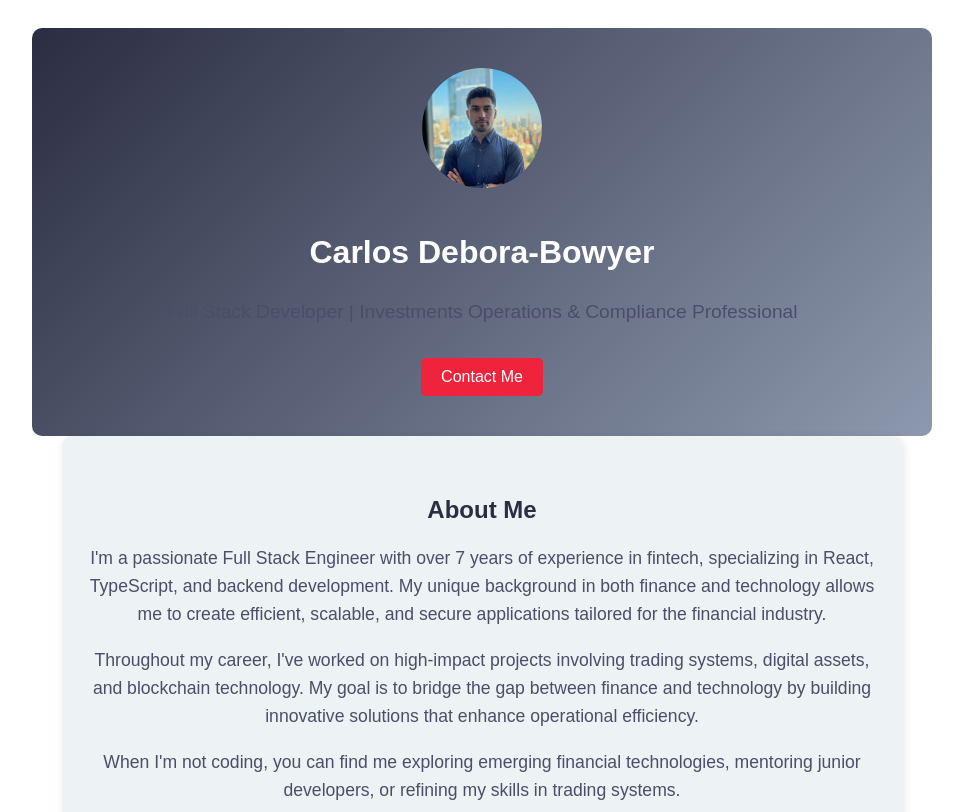
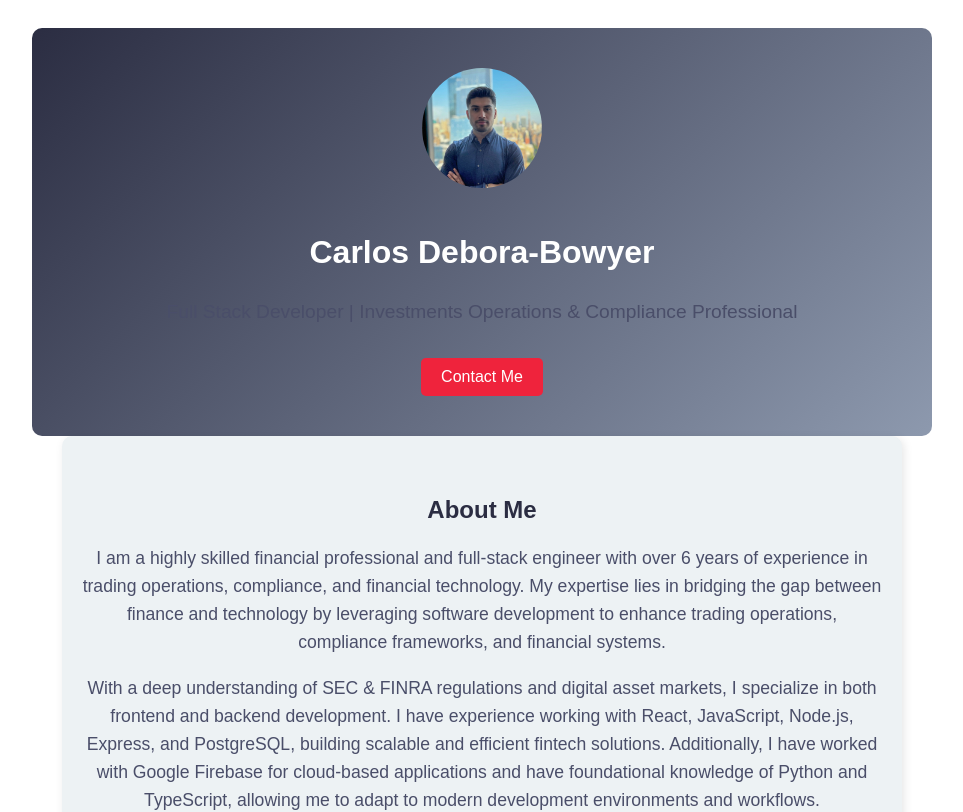
Before and after one commit to Carlosbnyc/my-portfolio, a React (Vite) app: page / in a window 1280 px wide. Shown: the top 812 px of the page, without its empty margins (158-1121 px from the left). Built offline with nearby package versions, Linux system fonts and the light colour scheme.

Commit message:
updated about me

```diff
--- a/src/components/AboutMe/AboutMe.tsx
+++ b/src/components/AboutMe/AboutMe.tsx
@@ -6,19 +6,17 @@ const AboutMe: React.FC = () => {
     <section className="about-me">
       <h2>About Me</h2>
       <p>
-        I'm a passionate Full Stack Engineer with over 7 years of experience in fintech,
-        specializing in React, TypeScript, and backend development. My unique background
-        in both finance and technology allows me to create efficient, scalable, and secure
-        applications tailored for the financial industry.
+        I am a highly skilled financial professional and full-stack engineer with over 6 years of experience
+        in trading operations, compliance, and financial technology. My expertise lies in bridging the gap
+        between finance and technology by leveraging software development to enhance trading operations,
+        compliance frameworks, and financial systems.
       </p>
       <p>
-        Throughout my career, I've worked on high-impact projects involving trading systems,
-        digital assets, and blockchain technology. My goal is to bridge the gap between
-        finance and technology by building innovative solutions that enhance operational efficiency.
-      </p>
-      <p>
-        When I'm not coding, you can find me exploring emerging financial technologies,
-        mentoring junior developers, or refining my skills in trading systems.
+        With a deep understanding of SEC & FINRA regulations and digital asset markets, I specialize in
+        both frontend and backend development. I have experience working with React, JavaScript, Node.js,
+        Express, and PostgreSQL, building scalable and efficient fintech solutions. Additionally, I have
+        worked with Google Firebase for cloud-based applications and have foundational knowledge of Python
+        and TypeScript, allowing me to adapt to modern development environments and workflows.
       </p>
     </section>
   );
```
